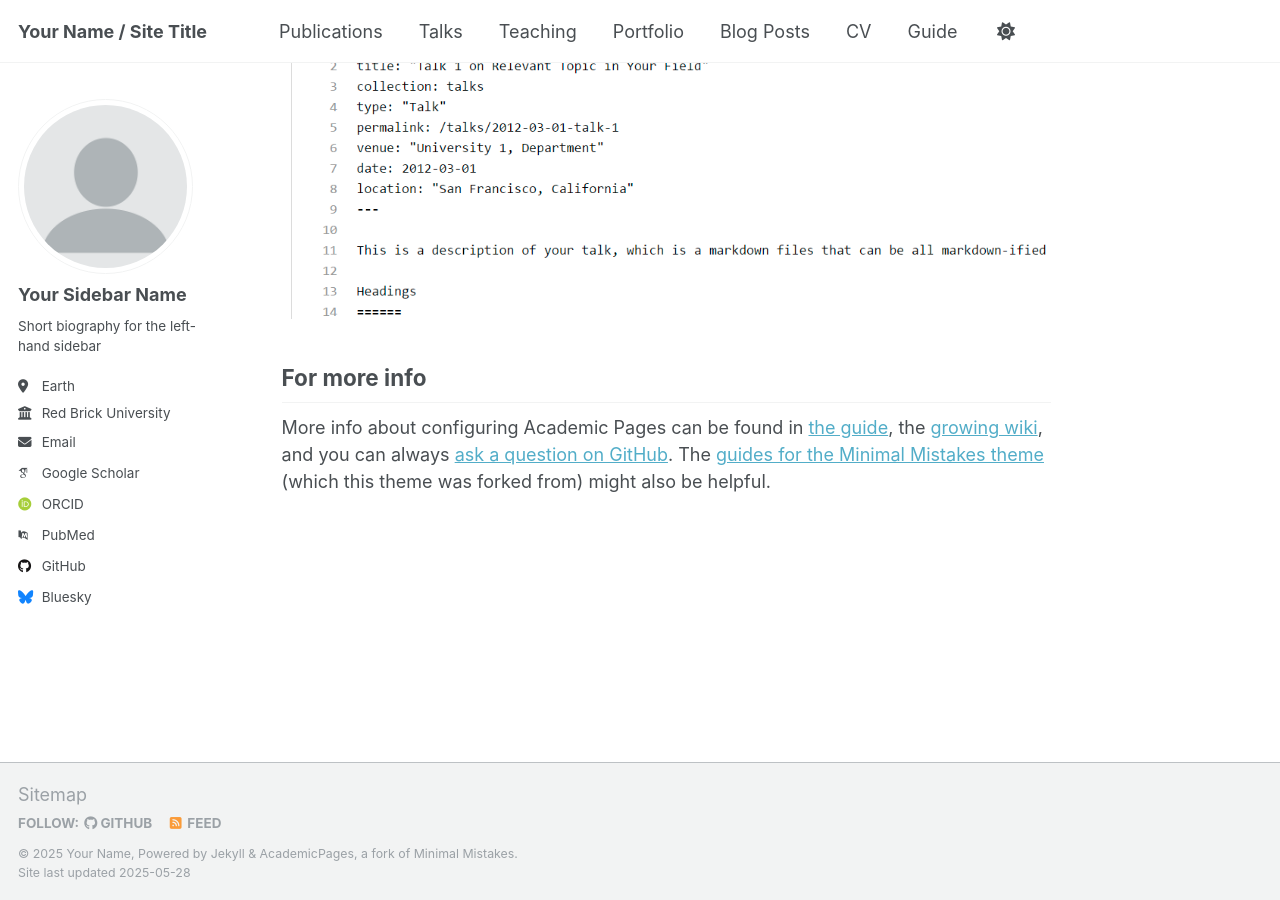
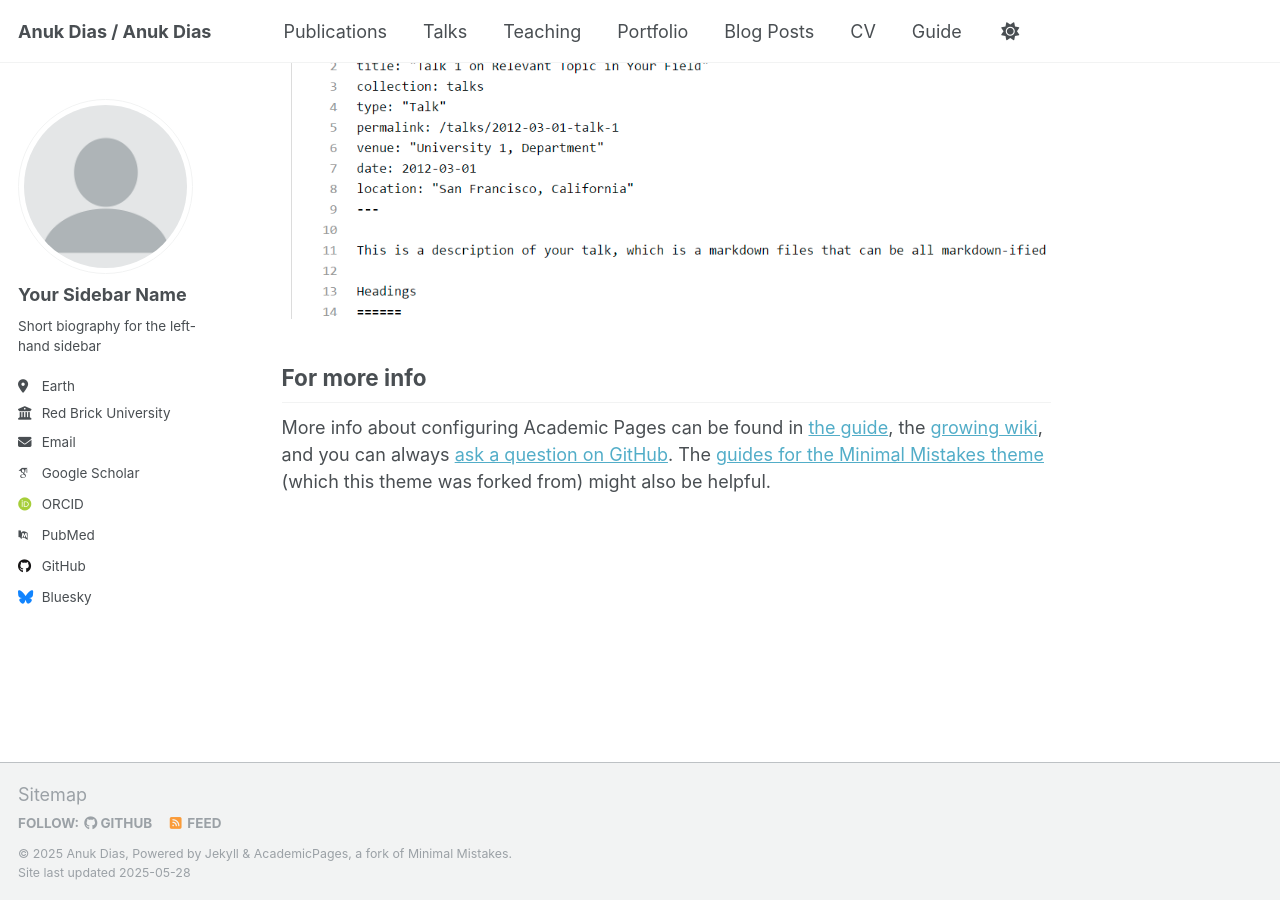
Before and after one commit to anukdias/anukdias.github.io, a Jekyll site: the page built from _pages/about.md, in a window 1280 px wide and 900 px high, scrolled down 2636 px. Built offline with Jekyll 4.4.1, drawn with Linux system fonts in a browser that asks for light colours; some web fonts are replaced.

Commit message:
Added basic information to config.yml file

```diff
--- a/_config.yml
+++ b/_config.yml
@@ -9,11 +9,11 @@
 # Basic Site Settings
 locale                   : "en-US"
 site_theme               : "default"
-title                    : "Your Name / Site Title"
+title                    : "Anuk Dias / Anuk Dias"
 title_separator          : "-"
-name                     : &name "Your Name"
+name                     : &name "Anuk Dias"
 description              : &description "personal description"
-url                      : https://academicpages.github.io # the base hostname & protocol for your site e.g. "https://[your GitHub username].github.io" or if you already have some other page hosted on Github then use "https://[your GitHub username].github.io/[Your Repo Name]"
+url                      : https://anukdias.github.io # the base hostname & protocol for your site e.g. "https://[your GitHub username].github.io" or if you already have some other page hosted on Github then use "https://[your GitHub username].github.io/[Your Repo Name]"
 baseurl                  : "" # the subpath of your site, e.g. "/blog"
 repository               : "academicpages/academicpages.github.io"
 
```
